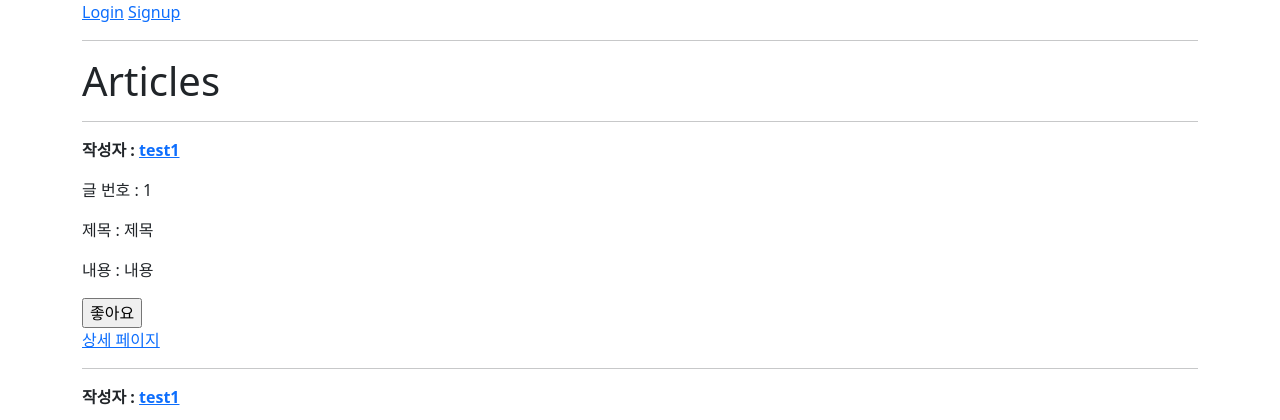
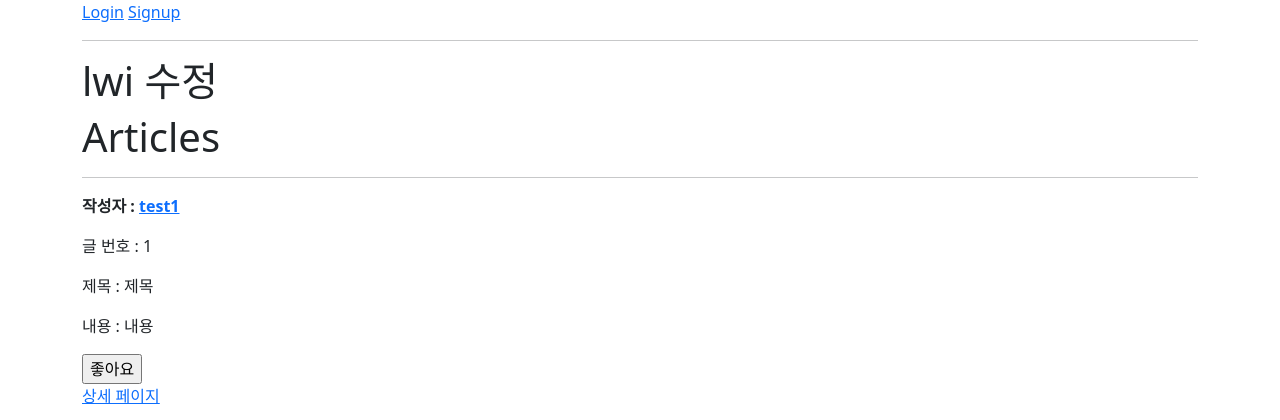
Before and after one commit to gumi8-ed/pr_test, a Django app: page /articles/ in a window 1280 px wide. Shown: the top 420 px of the page. Run offline with Django 3.2, Linux system fonts and the light colour scheme; data comes from the database, SQL or seed files in the repository.

Commit message:
commit lwi

```diff
--- a/articles/templates/articles/index.html
+++ b/articles/templates/articles/index.html
@@ -1,6 +1,7 @@
 {% extends 'base.html' %}
 
 {% block content %}
+  <h1>lwi 수정</h1>
   <h1>Articles</h1>
   {% if request.user.is_authenticated %}
     <a href="{% url 'articles:create' %}">CREATE</a>
```
